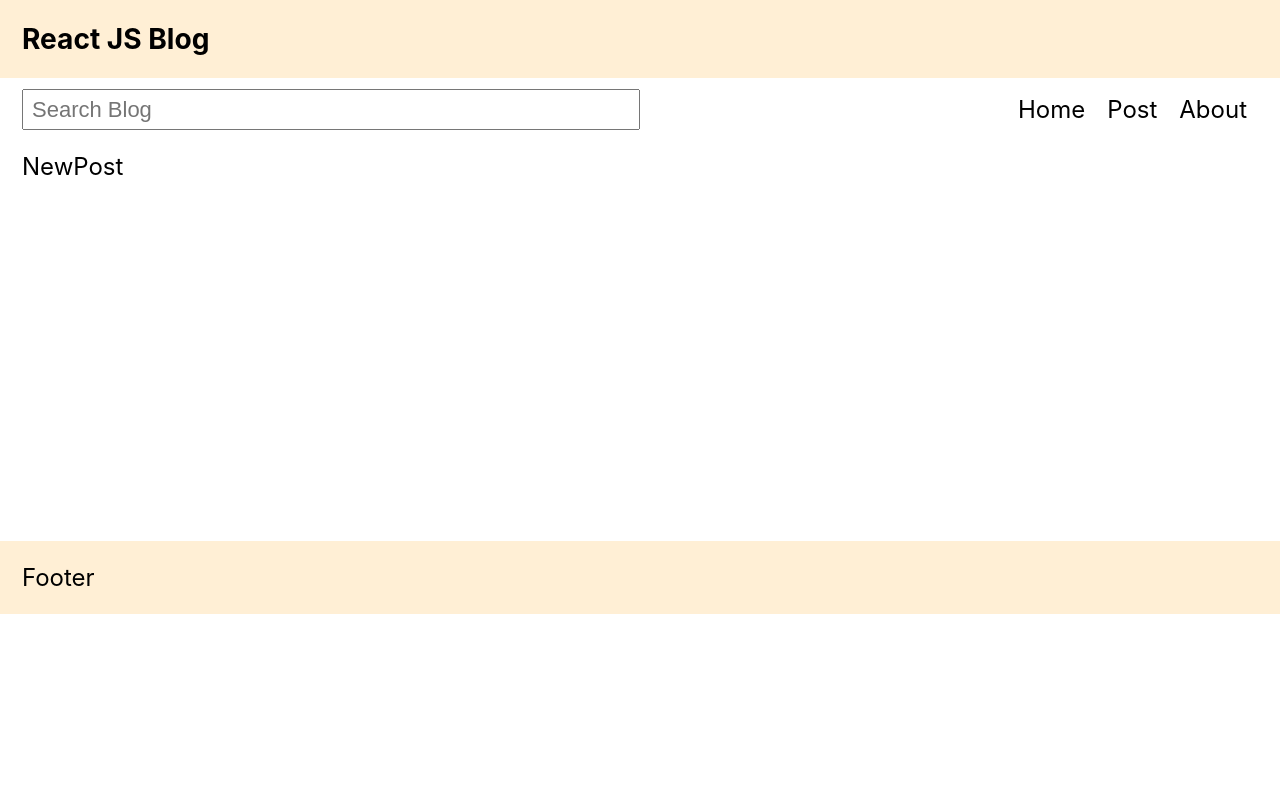
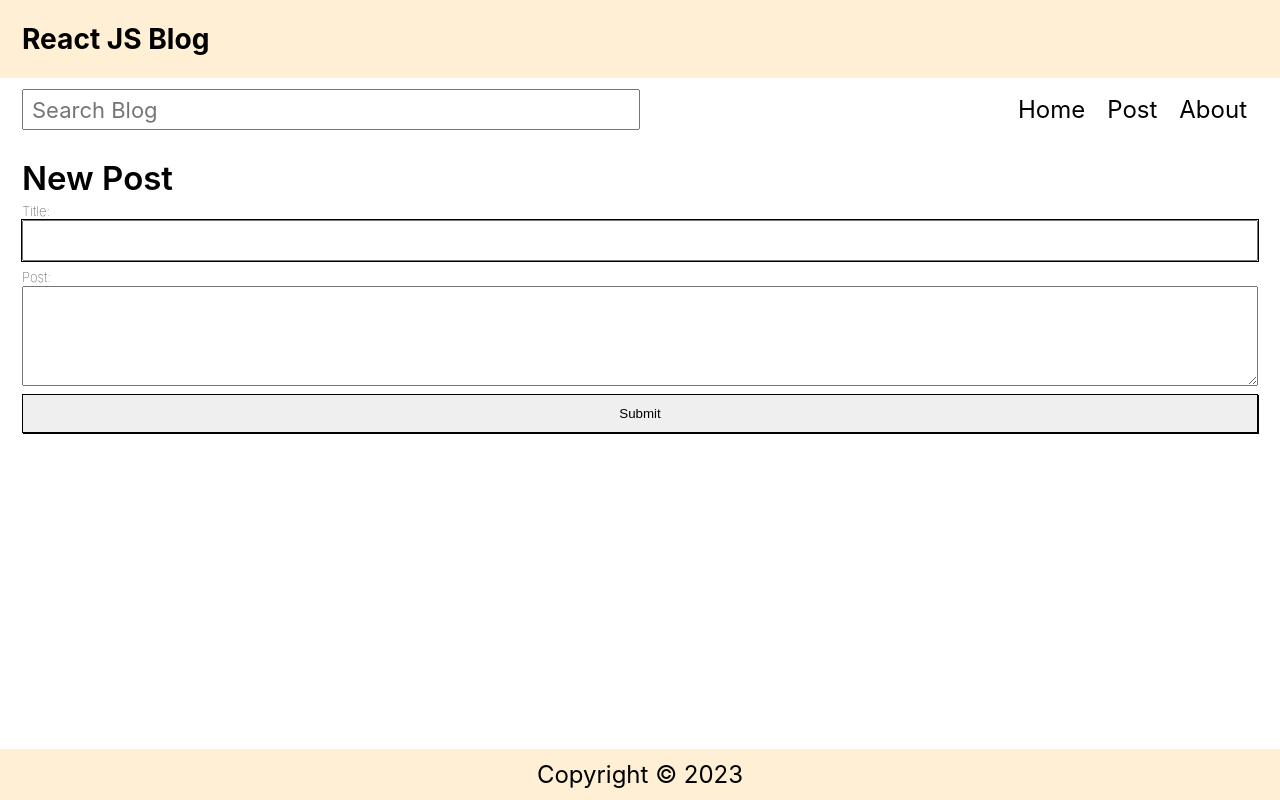
Before and after one commit to KingPin-1/Notes-ReactJS, a React (Create React App) app in the folder router-tut/: page /post in a window 1280 px wide. Built offline with nearby package versions, Linux system fonts and the light colour scheme.

Commit message:
17 in router 5 done

```diff
--- a/router-tut/package.json
+++ b/router-tut/package.json
@@ -6,6 +6,7 @@
     "@testing-library/jest-dom": "^5.17.0",
     "@testing-library/react": "^13.4.0",
     "@testing-library/user-event": "^13.5.0",
+    "date-fns": "^2.30.0",
     "react": "^18.2.0",
     "react-dom": "^18.2.0",
     "react-router-dom": "^5.3.4",
--- a/router-tut/src/About.js
+++ b/router-tut/src/About.js
@@ -1,5 +1,13 @@
 const About = () => {
-    return <main>About</main>;
+    return (
+        <main>
+            <h2>About</h2>
+            <p>
+                This Blog is a part of a project to help me learn react and
+                react-router!
+            </p>
+        </main>
+    );
 };
 
 export default About;
--- a/router-tut/src/App.js
+++ b/router-tut/src/App.js
@@ -9,6 +9,7 @@
 import NewPost from './NewPost.js';
 import { Route, Switch, useHistory } from 'react-router-dom';
 import { useState, useEffect } from 'react';
+import { format } from 'date-fns';
 
 function App() {
     const [posts, setPosts] = useState([
@@ -39,9 +40,37 @@
     ]);
     const [search, setSearch] = useState('');
     const [searchResults, setSearchResults] = useState([]);
+    const [postTitle, setPostTitle] = useState('');
+    const [postBody, setPostBody] = useState('');
+    const history = useHistory();
+
+    useEffect(() => {
+        const filteredResults = posts.filter(
+            (post) =>
+                post.body.toLowerCase().includes(search.toLowerCase()) ||
+                post.title.toLowerCase().includes(search.toLowerCase())
+        );
+        setSearchResults(filteredResults.reverse());
+    }, [posts, search]);
+
     const handleDelete = (id) => {
         const filteredPosts = posts.filter((post) => post.id.toString() !== id);
         setPosts(filteredPosts);
+        history.push('/');
+    };
+    const handleSubmit = (e) => {
+        e.preventDefault();
+        const newPost = {
+            id: posts.length ? posts[posts.length - 1].id + 1 : 1,
+            title: postTitle,
+            datetime: format(new Date(), 'MMMM dd,yyyy pp'),
+            body: postBody,
+        };
+        const newList = [...posts, newPost];
+        setPosts(newList);
+        setPostBody('');
+        setPostTitle('');
+        history.push('/');
     };
 
     return (
@@ -50,10 +79,16 @@
             <Nav search={search} setSearch={setSearch} />
             <Switch>
                 <Route exact path="/">
-                    <Home posts={posts} />
+                    <Home posts={searchResults} />
                 </Route>
                 <Route exact path="/post">
-                    <NewPost />
+                    <NewPost
+                        handleSubmit={handleSubmit}
+                        postTitle={postTitle}
+                        setPostTitle={setPostTitle}
+                        postBody={postBody}
+                        setPostBody={setPostBody}
+                    />
                 </Route>
                 <Route path="/post/:id">
                     <PostPage posts={posts} handleDelete={handleDelete} />
--- a/router-tut/src/Footer.js
+++ b/router-tut/src/Footer.js
@@ -1,5 +1,10 @@
 const Footer = () => {
-    return <footer className="Footer">Footer</footer>;
+    const today = new Date();
+    return (
+        <footer className="Footer">
+            <p>Copyright &copy; {today.getFullYear()}</p>
+        </footer>
+    );
 };
 
 export default Footer;
--- a/router-tut/src/Missing.js
+++ b/router-tut/src/Missing.js
@@ -1,5 +1,15 @@
+import { Link } from 'react-router-dom';
+
 const Missing = () => {
-    return <main>Missing</main>;
+    return (
+        <main>
+            <h2>Page not found</h2>
+            <p>Well, that's dissappointing</p>
+            <p>
+                <Link to="/">Visit our homepage</Link>
+            </p>
+        </main>
+    );
 };
 
 export default Missing;
--- a/router-tut/src/NewPost.js
+++ b/router-tut/src/NewPost.js
@@ -1,5 +1,36 @@
-const NewPost = () => {
-    return <main>NewPost</main>;
+const NewPost = ({
+    handleSubmit,
+    postTitle,
+    setPostTitle,
+    postBody,
+    setPostBody,
+}) => {
+    return (
+        <main className="newPost">
+            <h2>New Post</h2>
+            <form className="newPostForm" onSubmit={handleSubmit}>
+                <label htmlFor="postTitle">Title:</label>
+                <input
+                    autoFocus
+                    required
+                    id="postTitle"
+                    type="text"
+                    value={postTitle}
+                    onChange={(e) => setPostTitle(e.target.value)}
+                    autoComplete="off"
+                />
+                <label htmlFor="postBody">Post:</label>
+                <textarea
+                    required
+                    id="postBody"
+                    value={postBody}
+                    onChange={(e) => setPostBody(e.target.value)}
+                    autoComplete="off"
+                ></textarea>
+                <button type="submit">Submit</button>
+            </form>
+        </main>
+    );
 };
 
 export default NewPost;
--- a/router-tut/src/PostPage.js
+++ b/router-tut/src/PostPage.js
@@ -19,10 +19,12 @@
             {!post && (
                 <>
                     <h2>No such post</h2>
-                    <p className="postDate">
+                    <p className="postBody">
                         Unfortunately this post doesn't exist
                     </p>
-                    <Link to="/">Click here to go home</Link>
+                    <Link className="back" to="/">
+                        Click here to go home
+                    </Link>
                 </>
             )}
         </article>
--- a/router-tut/src/index.css
+++ b/router-tut/src/index.css
@@ -30,7 +30,16 @@
 
 main {
     padding: 0.5rem 1rem;
-    min-height: 50vh;
+    min-height: 40vh;
+    margin-bottom: 2rem;
+}
+
+footer {
+    position: fixed;
+    bottom: 0;
+    width: 100%;
+    text-align: center;
+    padding: 0.5rem;
 }
 
 form {
@@ -45,7 +54,7 @@
     height: 100%;
 }
 
-form label {
+.searchForm label {
     position: absolute;
     left: -99999px;
 }
@@ -63,9 +72,13 @@
     border-radius: 4px;
 }
 
-a {
+a:not(.back) {
     text-decoration: none;
     color: inherit;
+}
+
+.back {
+    font-size: 0.8rem;
 }
 
 .Nav li:hover,
@@ -86,6 +99,10 @@
     padding: 1rem 0;
 }
 
+main > article:last-child {
+    border-bottom: none;
+}
+
 .post {
     padding: 1rem;
 }
@@ -99,7 +116,8 @@
     margin-top: 2rem;
 }
 
-article h2 {
+article h2,
+h2 {
     font-size: 1.5rem;
     font-weight: 600;
     padding: 0.25rem 0;
@@ -121,6 +139,41 @@
 .Home > article:first-child {
     padding: 0 0 1rem 0;
 }
+
+.newPostForm {
+    display: flex;
+    flex-direction: column;
+    gap: 8px;
+}
+
+.newPostForm label {
+    font-size: 0.6rem;
+    font-weight: lighter;
+    margin-bottom: -7px;
+}
+
+.newPostForm textarea {
+    height: 100px;
+    padding: 0.5rem;
+}
+
+.newPostForm button {
+    border: 1px solid black;
+    padding: 0.5rem 0;
+    box-shadow: 1px 1px 0px black;
+}
+
+.newPostForm > textarea:focus,
+.newPostForm > input:focus {
+    outline: 1px solid black;
+}
+
+input,
+textarea {
+    font-family: inherit;
+    font-size: 0.8rem;
+}
+
 @media only screen and (min-width: 610px) {
     html {
         font-size: 22px;
@@ -136,10 +189,6 @@
 
     .searchForm {
         width: 50%;
-    }
-
-    .newPostForm textarea {
-        height: 300px;
     }
 }
 
```
Also changed, not shown: 1 other file (tests, documents, lock files or other folders).
